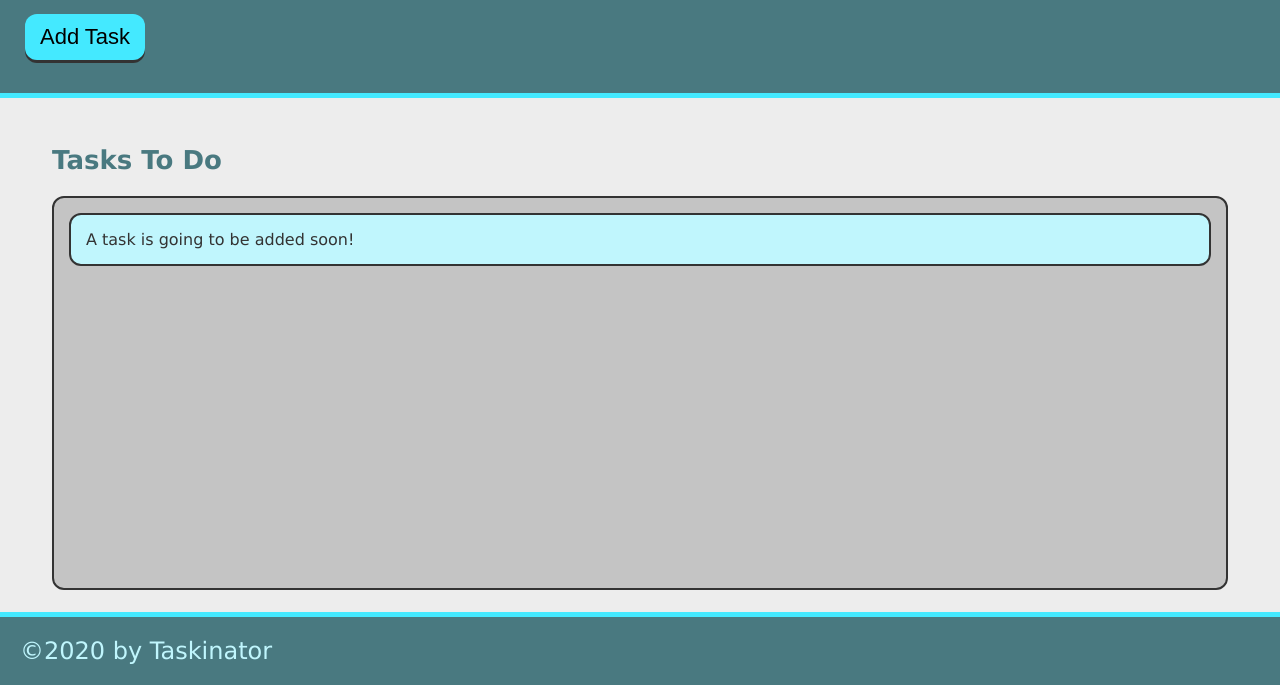
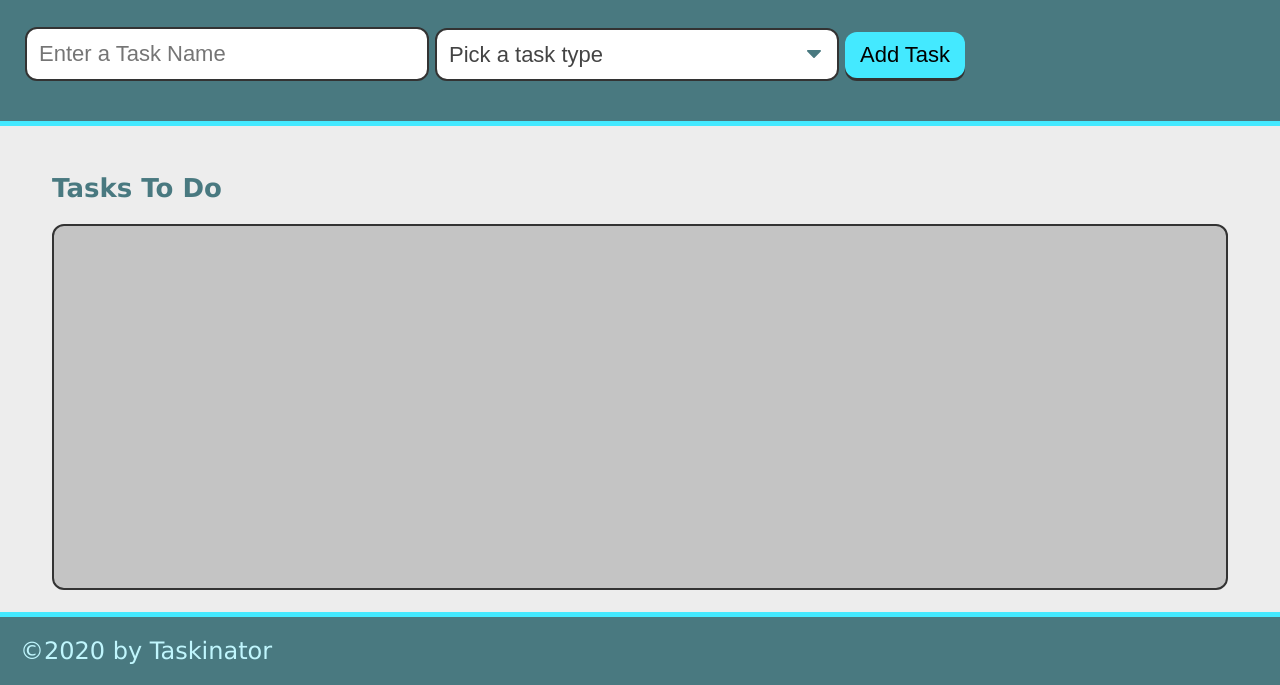
Before and after one commit to Ahmed-Sajjad111/taskinator, a plain HTML site: page index.html in a window 1280 px wide. Shown: the part 115-800 px from the top of the page. Drawn offline with Linux system fonts and the light colour scheme.

Commit message:
added form

```diff
--- a/index.html
+++ b/index.html
@@ -11,14 +11,29 @@
     <header>
         <h1 class="page-title">Taskinator</h1>
         <p>Click the button below to add a new task!</p>
-        <button class="btn" id="save-task">Add Task</button>
+        <form id ="task-form">
+            <div class="form-group">
+                <input type="text" name="task-name" placeholder="Enter a Task Name" />
+            </div>
+            <div class="form-group">
+                <select name="task-type" class="select-dropdown">
+                    <option value="" disabled selected>Pick a task type</option>
+                    <option value="print">Print</option>
+                    <option value="print">Web</option>
+                    <option value="print">Mobile</option>
+                </select>
+            </div>
+            <div class="form-group">
+                <button class="btn" id="save-task">Add Task</button>
+            </div>
+        </form>
     </header>
 
     <main class="page-content">
         <section class="task-list-wrapper">
             <h2 class="list-title">Tasks To Do</h2>
             <ul class="task-list" id="tasks-to-do">
-                <li class="task-item">A task is going to be added soon!</li>
+
             </ul>
         </section>
     </main>
```
